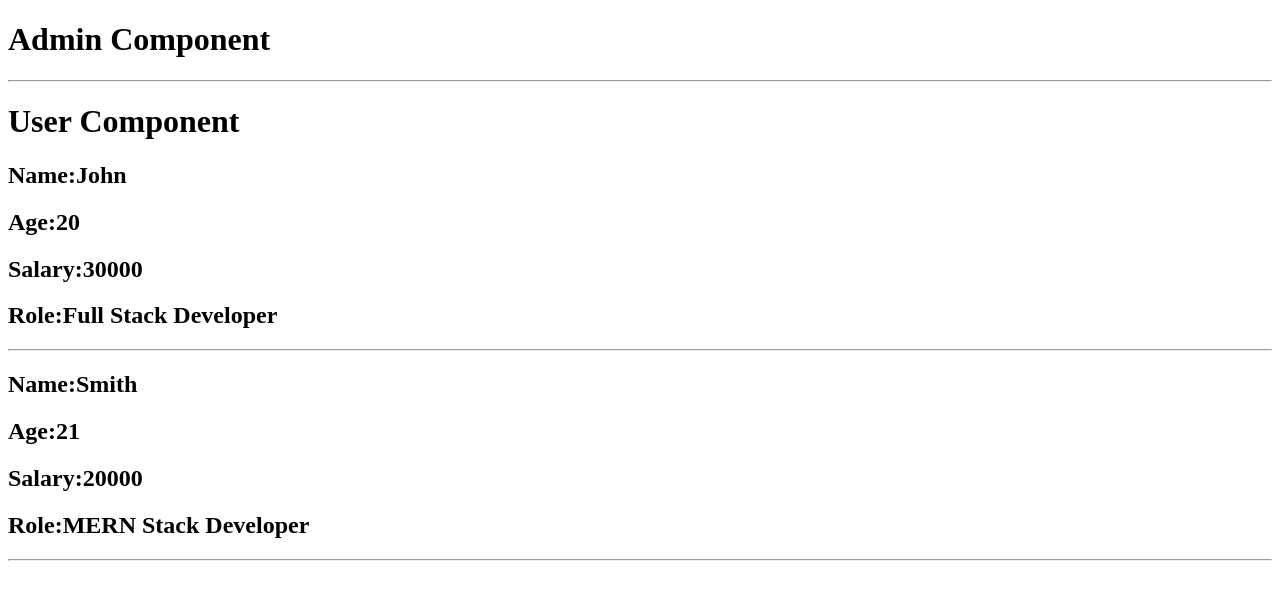
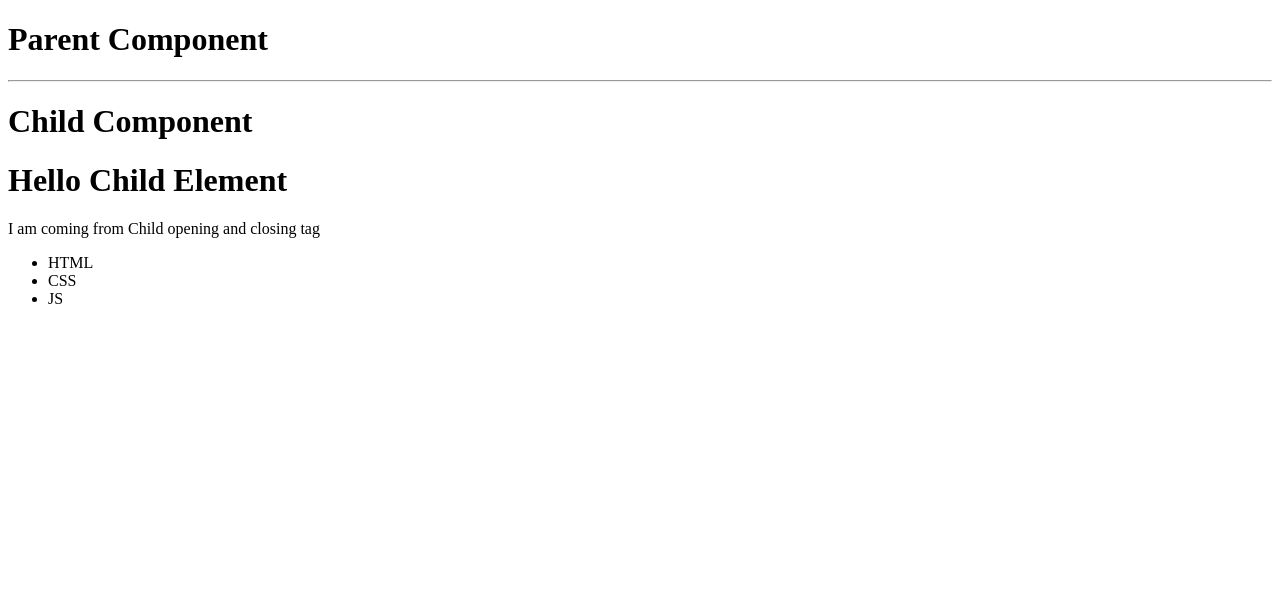
Before and after one commit to CodeCrafterRohit/React-M5, a React (Vite) app in the folder my-first-react-app/: page / in a window 1280 px wide. Shown: the top 600 px of the page. Built offline with nearby package versions, Linux system fonts and the light colour scheme.

Commit message:
props completed

```diff
--- a/my-first-react-app/src/App.jsx
+++ b/my-first-react-app/src/App.jsx
@@ -11,6 +11,8 @@ import User3 from "./Components/User3";
 import Parent from "./Props/Parent";
 import Parent1 from "./Props/Parent1";
 import Admin from "./Props/Admin";
+import UserData from "./Props/UserData";
+import ParentComponent from "./Props/ParentComponent";
 
 const App = () => {
   return (
@@ -26,7 +28,9 @@ const App = () => {
       <User3 /> */}
       {/* <Parent/> */}
       {/* <Parent1 /> */}
-      <Admin />
+      {/* <Admin /> */}
+      {/* <UserData/> */}
+      <ParentComponent />
     </>
   );
 };
--- /dev/null
+++ b/my-first-react-app/src/Props/ChildComponent.jsx
@@ -0,0 +1,13 @@
+import React from "react";
+
+const ChildComponent = (props) => {
+  console.log(props);
+  return (
+    <div>
+      <h1>Child Component</h1>
+      {props.children}
+    </div>
+  );
+};
+
+export default ChildComponent;
--- /dev/null
+++ b/my-first-react-app/src/Props/ParentComponent.jsx
@@ -0,0 +1,22 @@
+import React from "react";
+import ChildComponent from "./ChildComponent";
+
+const ParentComponent = () => {
+  return (
+    <div>
+      <h1>Parent Component</h1>
+      <hr />
+      <ChildComponent>
+        <h1>Hello Child Element</h1>
+        <p>I am coming from Child opening and closing tag</p>
+        <ul>
+          <li>HTML</li>
+          <li>CSS</li>
+          <li>JS</li>
+        </ul>
+      </ChildComponent>
+    </div>
+  );
+};
+
+export default ParentComponent;
--- /dev/null
+++ b/my-first-react-app/src/Props/UserData.jsx
@@ -0,0 +1,35 @@
+import React from "react";
+import UserDisplay from "./UserDisplay";
+
+const UserData = () => {
+  //! Data
+  let userDetails = {
+    name: "Smith",
+    salary: 25000,
+    role: "Admin",
+    address: {
+      city: "Chennai",
+      pincode: 123456,
+    },
+  };
+
+  //! Function
+  let displayMsg = () => {
+    let userInput = confirm("Are you really interested to learn React.js?");
+    if (userInput === true) {
+      alert("Ok Then why you people are not responding?");
+    } else {
+      alert("Thank you for your reply");
+    }
+  };
+
+  return (
+    <div>
+      <h1>User Data Component</h1>
+      <hr />
+      <UserDisplay userDetails={userDetails} displayMsg={displayMsg} />
+    </div>
+  );
+};
+
+export default UserData;
--- /dev/null
+++ b/my-first-react-app/src/Props/UserDisplay.jsx
@@ -0,0 +1,33 @@
+import React from "react";
+
+const UserDisplay = (props) => {
+  //   console.log(props.userDetails);
+
+  let {
+    name,
+    salary,
+    role,
+    address: { city, pincode },
+  } = props.userDetails;
+
+  console.log(props);
+  let { displayMsg } = props;
+  //   console.log(displayMsg);
+
+  return (
+    <div>
+      <h1>UserDetails👇</h1>
+      <h2>Name:{name}</h2>
+      <h2>Role:{role}</h2>
+      <h2>Salary:{salary}</h2>
+      <h2>City:{city}</h2>
+      <h2>Pincode:{pincode}</h2>
+      <hr />
+      <button onClick={displayMsg} style={{ marginBottom: "50px" }}>
+        Click For Response
+      </button>
+    </div>
+  );
+};
+
+export default UserDisplay;
```
